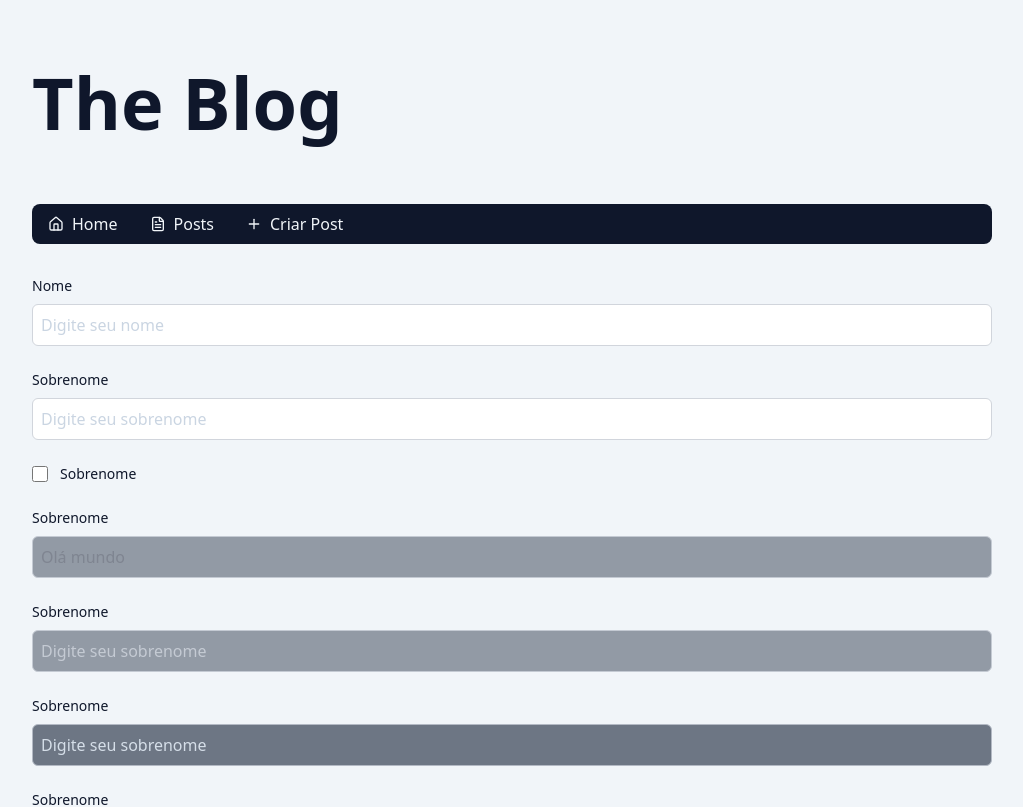
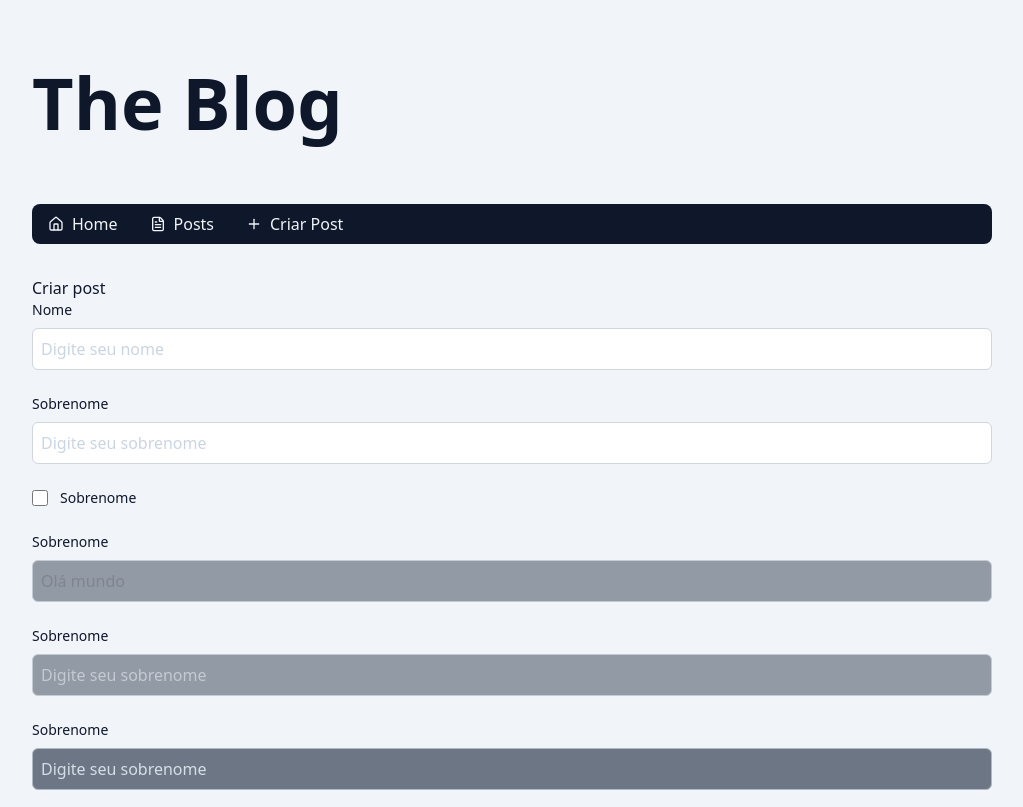
Before and after one commit to Wesley-Breno/blog-with-react, a Next.js app: page /admin/post/new in a window 1280 px wide. Shown: the top 807 px of the page, without its empty margins (128-1151 px from the left). Built offline with nearby package versions, Linux system fonts and the light colour scheme.

Commit message:
class 181

```diff
--- a/app/admin/post/new/page.tsx
+++ b/app/admin/post/new/page.tsx
@@ -1,49 +1,12 @@
-import { Button } from "@/app/components/button";
-import { InputCheckbox } from "@/app/components/InputCheckbox";
-import { InputText } from "@/app/components/InputText";
+import { ManagePostForm } from "@/app/components/admin/ManagePostForm";
 
-export const dynamic = 'force-dynamic';
+export const dynamic = "force-dynamic";
 
 export default async function AdminPostNewPage() {
   return (
-    <form action='' className='mb-16'>
-      <div className='flex flex-col gap-6'>
-        <InputText
-          labelText='Nome'
-          placeholder='Digite seu nome'
-          type='password'
-        />
-        <InputText labelText='Sobrenome' placeholder='Digite seu sobrenome' />
-
-        <InputCheckbox labelText='Sobrenome' />
-
-        <InputText
-          disabled
-          labelText='Sobrenome'
-          placeholder='Digite seu sobrenome'
-          defaultValue='Olá mundo'
-        />
-        <InputText
-          disabled
-          labelText='Sobrenome'
-          placeholder='Digite seu sobrenome'
-        />
-        <InputText
-          labelText='Sobrenome'
-          placeholder='Digite seu sobrenome'
-          readOnly
-        />
-        <InputText
-          labelText='Sobrenome'
-          placeholder='Digite seu sobrenome'
-          defaultValue='Olá mundo'
-          readOnly
-        />
-
-        <div className='mt-4'>
-          <Button type='submit'>Enviar</Button>
-        </div>
-      </div>
-    </form>
+    <>
+      <h1>Criar post</h1>
+      <ManagePostForm />
+    </>
   );
 }
--- /dev/null
+++ b/app/components/admin/ManagePostForm/index.tsx
@@ -0,0 +1,49 @@
+"use client";
+
+import { Button } from "../../button";
+import { InputCheckbox } from "../../InputCheckbox";
+import { InputText } from "../../InputText";
+
+export function ManagePostForm() {
+  return (
+    <form action="" className="mb-16">
+      <div className="flex flex-col gap-6">
+        <InputText
+          labelText="Nome"
+          placeholder="Digite seu nome"
+          type="password"
+        />
+        <InputText labelText="Sobrenome" placeholder="Digite seu sobrenome" />
+
+        <InputCheckbox labelText="Sobrenome" />
+
+        <InputText
+          disabled
+          labelText="Sobrenome"
+          placeholder="Digite seu sobrenome"
+          defaultValue="Olá mundo"
+        />
+        <InputText
+          disabled
+          labelText="Sobrenome"
+          placeholder="Digite seu sobrenome"
+        />
+        <InputText
+          labelText="Sobrenome"
+          placeholder="Digite seu sobrenome"
+          readOnly
+        />
+        <InputText
+          labelText="Sobrenome"
+          placeholder="Digite seu sobrenome"
+          defaultValue="Olá mundo"
+          readOnly
+        />
+
+        <div className="mt-4">
+          <Button type="submit">Enviar</Button>
+        </div>
+      </div>
+    </form>
+  );
+}
```
